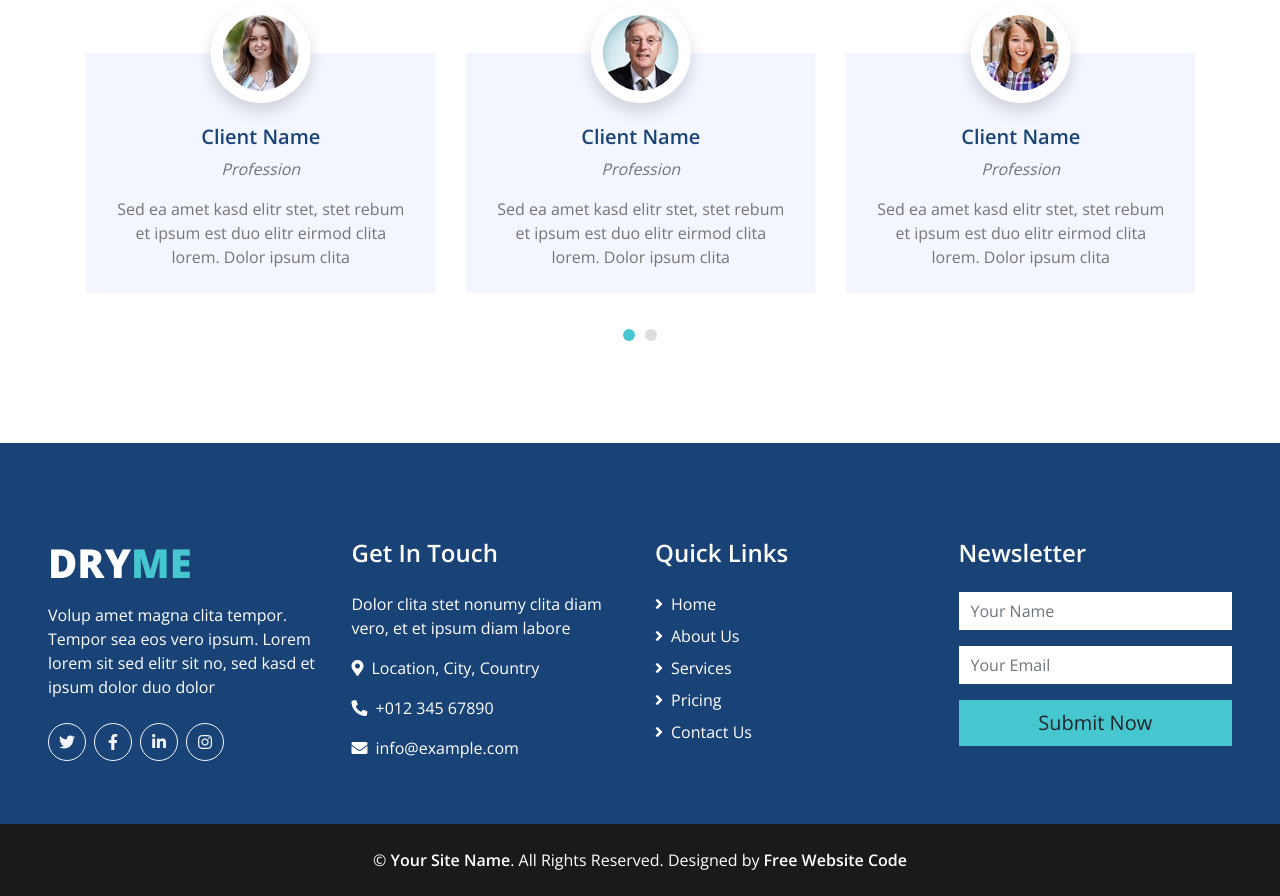
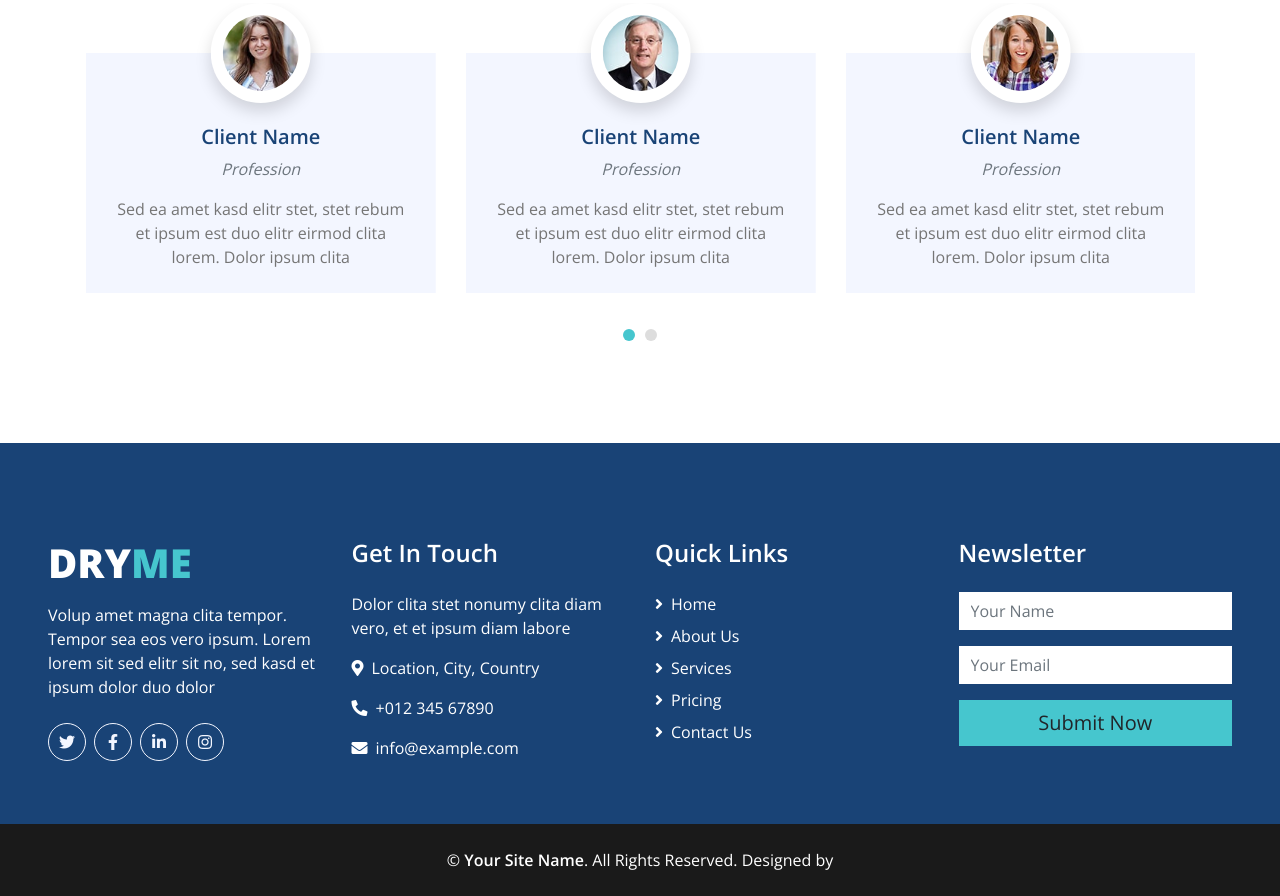
Before and after one commit to Baisakhi234/laundry-service-website-template, a plain HTML site: page service.html in a window 1280 px wide. Shown: the part 1460-2356 px from the top of the page. Drawn offline with nearby package versions, Linux system fonts and the light colour scheme.

Commit message:
Update service.html

```diff
--- a/service.html
+++ b/service.html
@@ -285,7 +285,7 @@
     <div class="container-fluid bg-dark text-white py-4 px-sm-3 px-md-5">
         <p class="m-0 text-center text-white">
             &copy; <a class="text-white font-weight-medium" href="#">Your Site Name</a>. All Rights Reserved. Designed by
-            <a class="text-white font-weight-medium" href="https://freewebsitecode.com">Free Website Code</a>
+            <a class="text-white font-weight-medium"></a>
         </p>
     </div>
     <!-- Footer End -->
```
